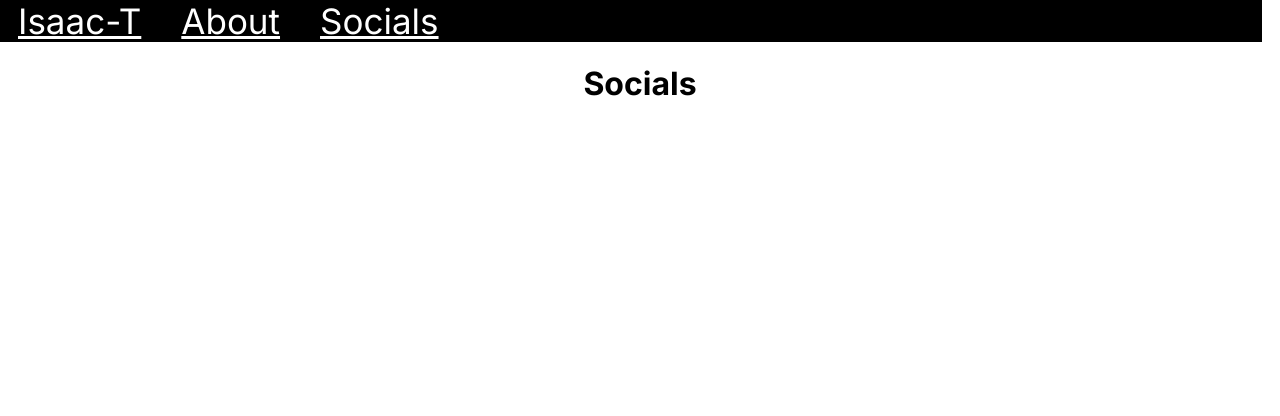
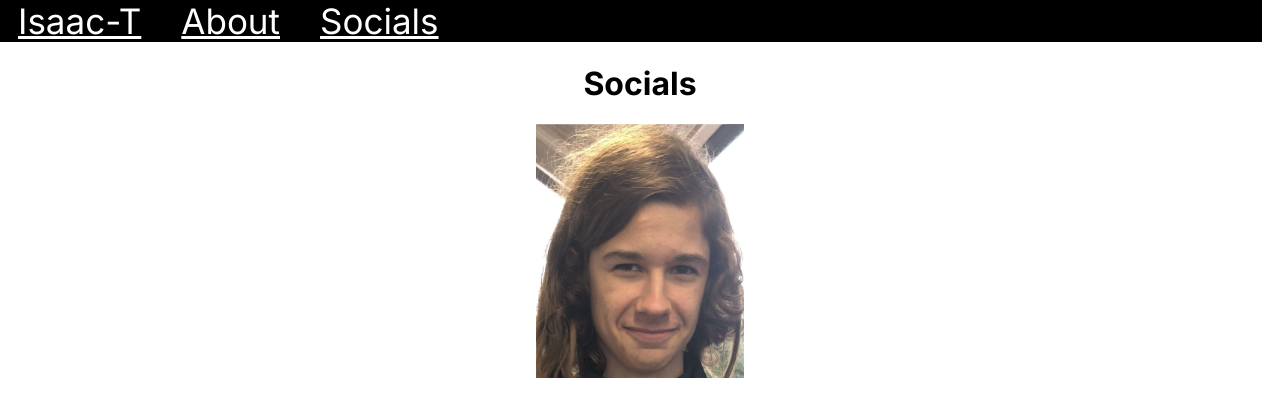
Before and after one commit to spacey-sooty/old-website, a Next.js app: page /socials in a window 1280 px wide. Shown: the top 416 px of the page. Built offline with nearby package versions, Linux system fonts and the light colour scheme.

Commit message:
began working on github

```diff
--- a/src/app/socials/page.tsx
+++ b/src/app/socials/page.tsx
@@ -1,9 +1,12 @@
+import { Github } from "@/components/post"
+
 export default function Socials() {
 	return (
 		<div>
 			<div>
 				<h1> Socials </h1>
 			</div>
+			<Github />
 		</div>
 	)
 }
--- /dev/null
+++ b/src/components/post.tsx
@@ -0,0 +1,18 @@
+"use client"
+import styles from '@/styles/components/post.module.scss'
+import Image from 'next/image';
+import Link from 'next/link';
+import React from 'react';
+
+class Github extends React.Component {
+
+  render(): React.ReactNode {
+      return (
+        <div>
+          <Link href="https://github.com/spacey-sooty" className={styles.link}> <Image src="/me.jpg" alt="My Github Profile" width={208.5} height={253.5} className={styles.image} /></Link>
+        </div>
+      )
+  }
+}
+
+export { Github }
--- /dev/null
+++ b/src/styles/components/post.module.scss
@@ -0,0 +1,10 @@
+.image {
+  display: block;
+  margin-left: auto;
+  margin-right: auto;
+}
+
+.link {
+  width: 208.5px;
+  height: 253.5px;
+}
```
Also changed, not shown: src/components/socials.tsx (deleted).
